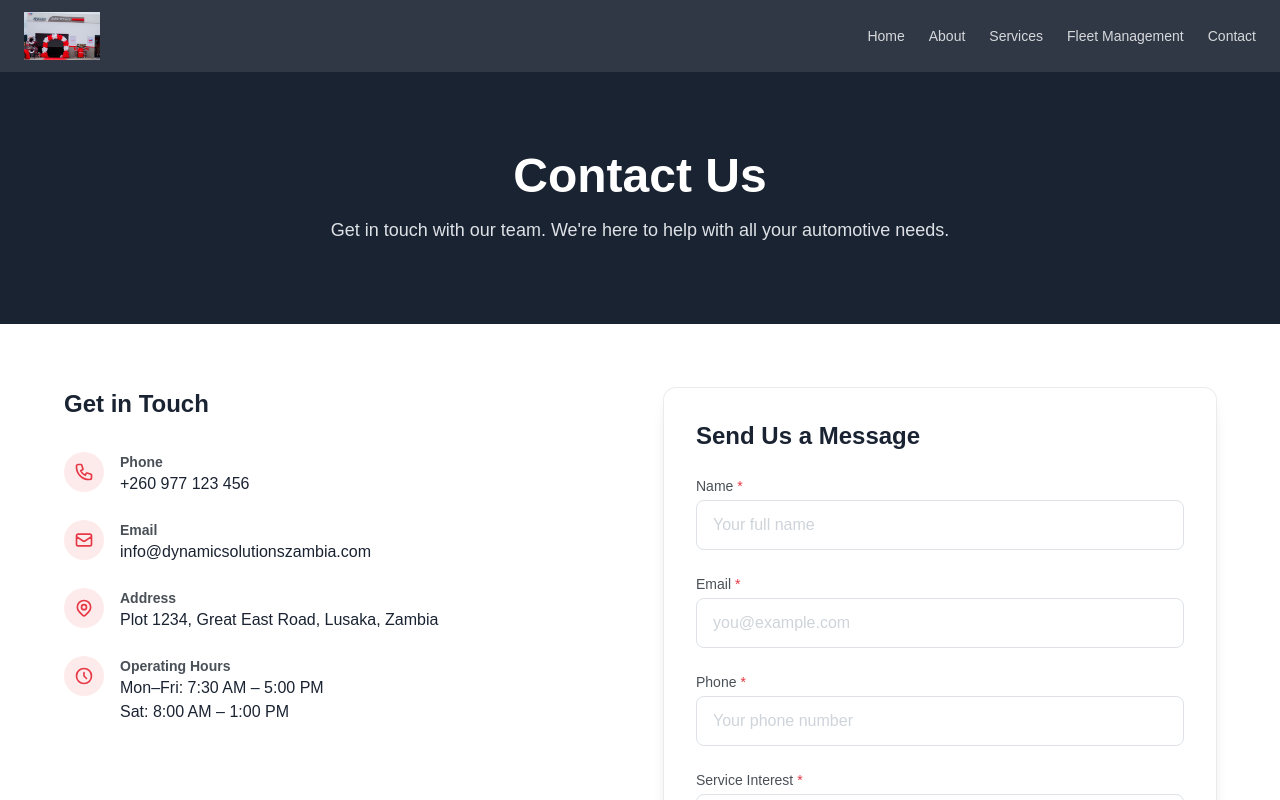
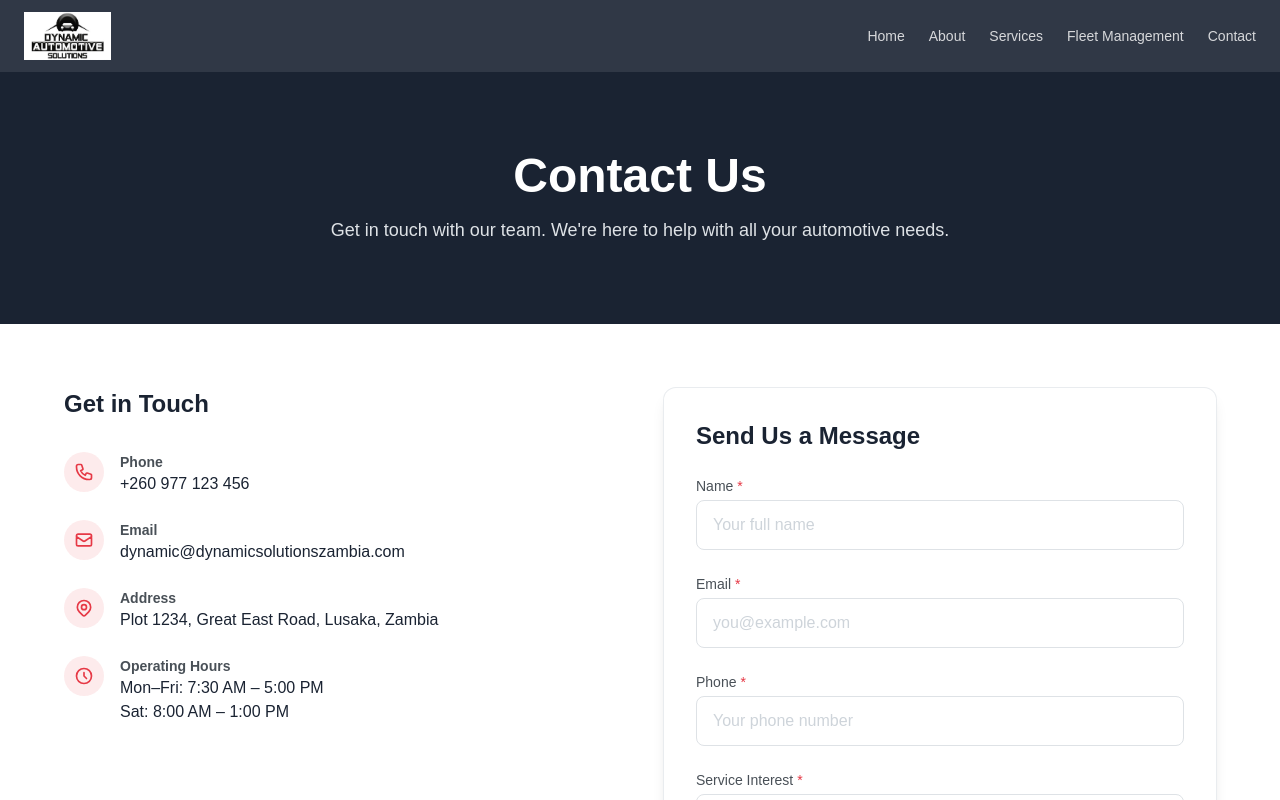
Before and after one commit to cosmasgicter/dynamicauto, a Next.js app in the folder das-website/: page /contact in a window 1280 px wide. Shown: the top 800 px of the page. Built offline with nearby package versions, Linux system fonts and the light colour scheme.

Commit message:
fix: swap logo to image-2, update email to dynamic@dynamicsolutionszambia.com

```diff
--- a/das-website/src/app/contact/page.tsx
+++ b/das-website/src/app/contact/page.tsx
@@ -42,7 +42,7 @@ export default function ContactPage() {
             Call Us
           </a>
           <a
-            href="mailto:info@dynamicsolutionszambia.com"
+            href="mailto:dynamic@dynamicsolutionszambia.com"
             className="flex flex-1 items-center justify-center gap-2 rounded-lg bg-das-navy px-4 py-3 font-semibold text-white transition-colors hover:bg-das-navy/90"
           >
             <svg className="h-5 w-5" fill="none" viewBox="0 0 24 24" stroke="currentColor" strokeWidth={2}>
--- a/das-website/src/components/contact/ContactInfo.tsx
+++ b/das-website/src/components/contact/ContactInfo.tsx
@@ -32,10 +32,10 @@ export default function ContactInfo() {
           <div>
             <p className="text-sm font-semibold text-das-gray-700">Email</p>
             <a
-              href="mailto:info@dynamicsolutionszambia.com"
+              href="mailto:dynamic@dynamicsolutionszambia.com"
               className="text-das-navy font-medium transition-colors hover:text-das-accent"
             >
-              info@dynamicsolutionszambia.com
+              dynamic@dynamicsolutionszambia.com
             </a>
           </div>
         </div>
--- a/das-website/src/components/layout/Footer.tsx
+++ b/das-website/src/components/layout/Footer.tsx
@@ -4,7 +4,7 @@ import ImageWithFallback from "@/components/ui/ImageWithFallback";
 
 const CONTACT_INFO = {
   phone: "+260 977 123 456",
-  email: "info@dynamicsolutionszambia.com",
+  email: "dynamic@dynamicsolutionszambia.com",
   address: "Plot 1234, Great East Road, Lusaka, Zambia",
   hours: [
     "Mon-Fri: 7:30 AM - 5:00 PM",
--- a/das-website/src/lib/constants.ts
+++ b/das-website/src/lib/constants.ts
@@ -42,7 +42,7 @@ export interface TeamMember {
 // 17-20: Gallery/workshop action shots
 
 export const IMAGE_ASSETS: Record<string, string> = {
-  logo: '/images/DAS  PROFILE-2025-images-1.jpg',
+  logo: '/images/DAS  PROFILE-2025-images-2.jpg',
   vehicleServicing: '/images/DAS  PROFILE-2025-images-2.jpg',
   heroBackground: '/images/DAS  PROFILE-2025-images-3.jpg',
   aboutBanner: '/images/DAS  PROFILE-2025-images-4.jpg',
--- a/das-website/src/lib/schemas.ts
+++ b/das-website/src/lib/schemas.ts
@@ -6,7 +6,7 @@ export function generateLocalBusinessSchema() {
     description:
       '75+ years of cumulative automotive expertise providing mechanical repairs, auto electrical, diagnostics, air conditioning, fleet management, vehicle servicing, and brake systems.',
     telephone: '+260977123456',
-    email: 'info@dynamicsolutionszambia.com',
+    email: 'dynamic@dynamicsolutionszambia.com',
     address: {
       '@type': 'PostalAddress',
       streetAddress: 'Plot 1234, Great East Road',
```
Also changed, not shown: 1 other file (tests, documents, lock files or other folders).
